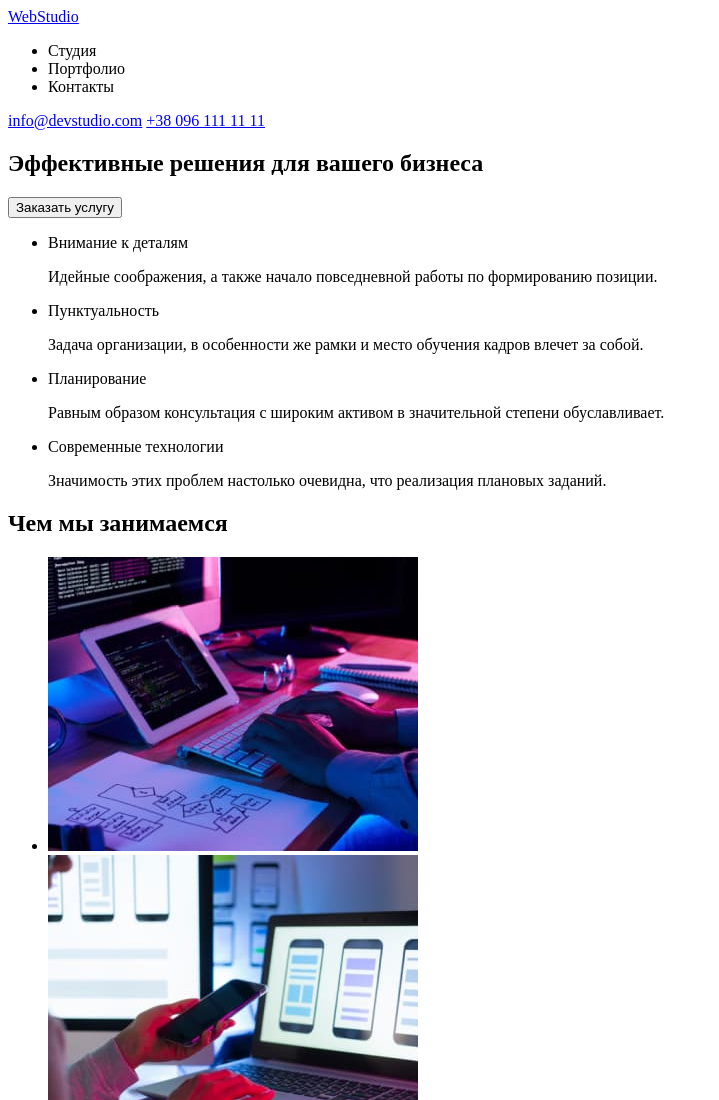
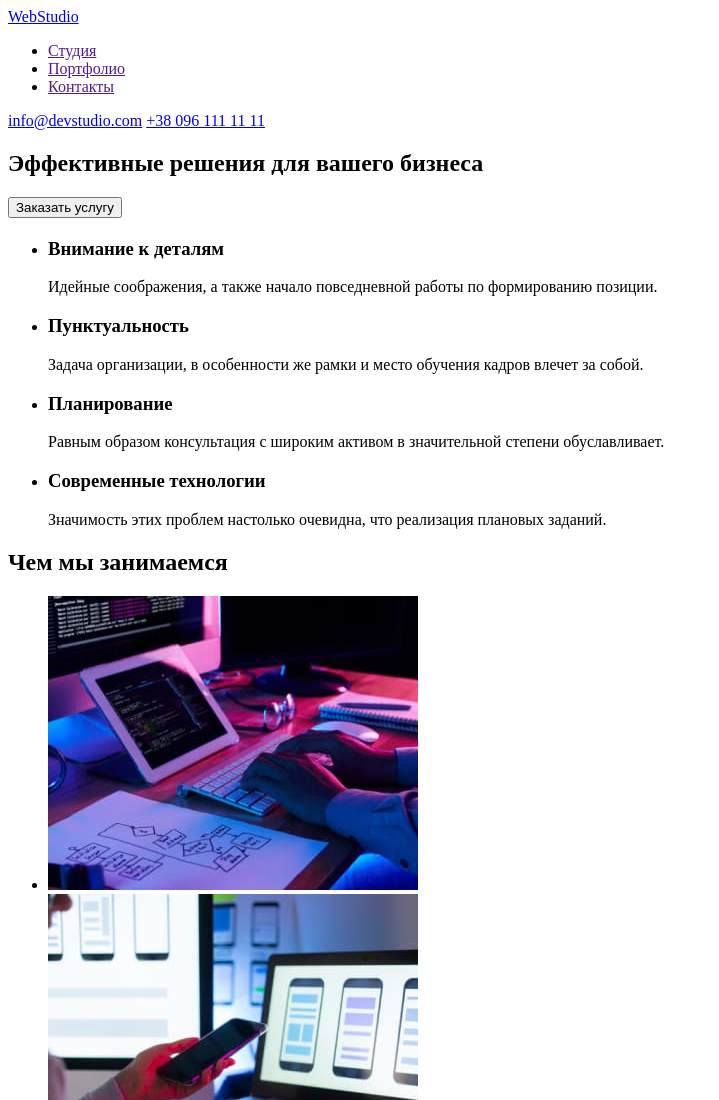
Before and after one commit to ArthurKorchak/goit-markup-hw-01, a plain HTML site: page index.html in a window 1280 px wide. Shown: the top 1100 px of the page, without its empty margins (0-719 px from the left). Drawn offline with Linux system fonts and the light colour scheme.

Commit message:
Останні правки

```diff
--- a/index.html
+++ b/index.html
@@ -11,9 +11,9 @@
         <nav>
             <a href="index.html">WebStudio</a>
             <ul>
-                <li><a href=""></a>Студия</li>
-                <li><a href=""></a>Портфолио</li>
-                <li><a href=""></a>Контакты</li>
+                <li><a href="">Студия</a></li>
+                <li><a href="">Портфолио</a></li>
+                <li><a href="">Контакты</a></li>
             </ul>
         </nav>
         <a href="mailto:info@devstudio.com">info@devstudio.com</a>
@@ -25,10 +25,11 @@
         <button type="button" name="order_service">Заказать услугу</button>
     </section>
     <section>
+        <h2></h2>
         <ul>
             <li>
                 <p>
-                    Внимание к деталям
+                    <h3>Внимание к деталям</h3>
                 </p>
                 <p>
                     Идейные соображения, а также начало повседневной работы по формированию позиции.
@@ -36,7 +37,7 @@
             </li>
             <li>
                 <p>
-                    Пунктуальность
+                    <h3>Пунктуальность</h3>
                 </p>
                 <p>
                     Задача организации, в особенности же рамки и место обучения кадров влечет за собой.
@@ -44,7 +45,7 @@
             </li>
             <li>
                 <p>
-                    Планирование
+                    <h3>Планирование</h3>
                 </p>
                 <p>
                     Равным образом консультация с широким активом в значительной степени обуславливает.
@@ -52,7 +53,7 @@
             </li>
             <li>
                 <p>
-                    Современные технологии
+                    <h3>Современные технологии</h3>
                 </p>
                 <p>
                     Значимость этих проблем настолько очевидна, что реализация плановых заданий.
```
